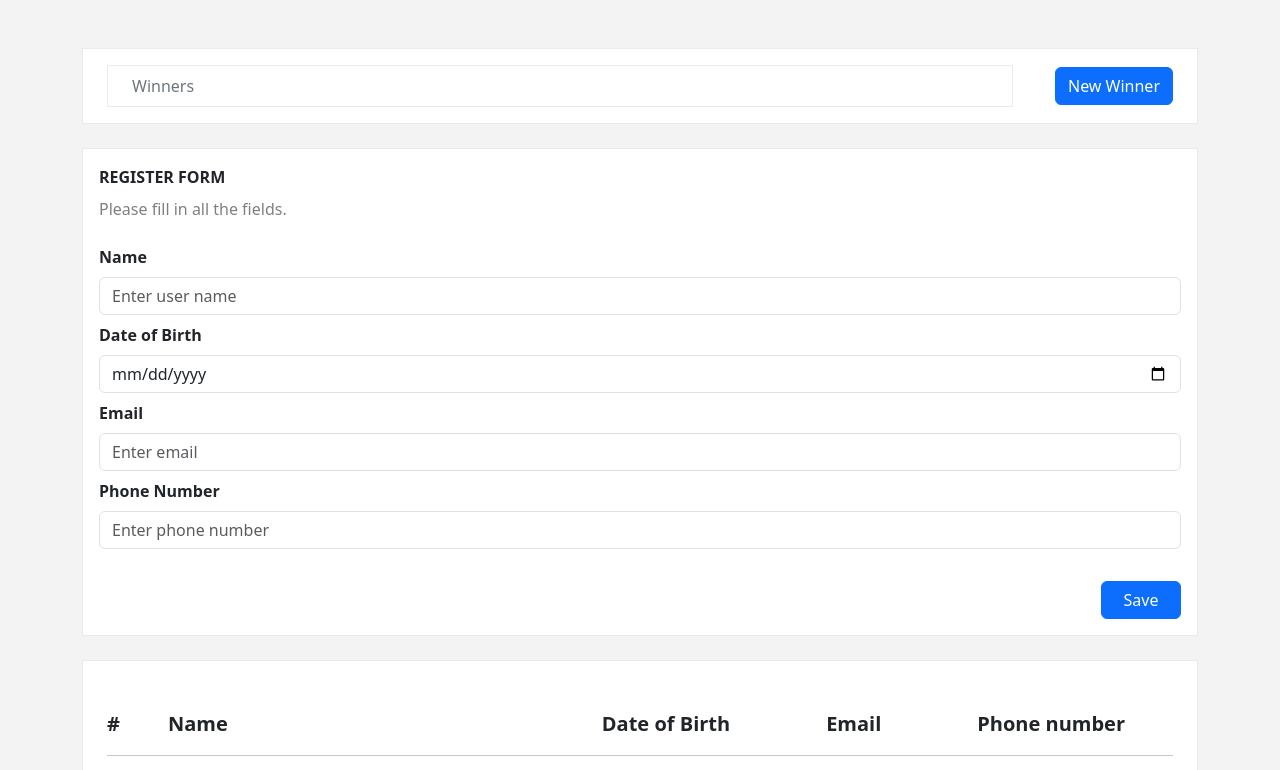
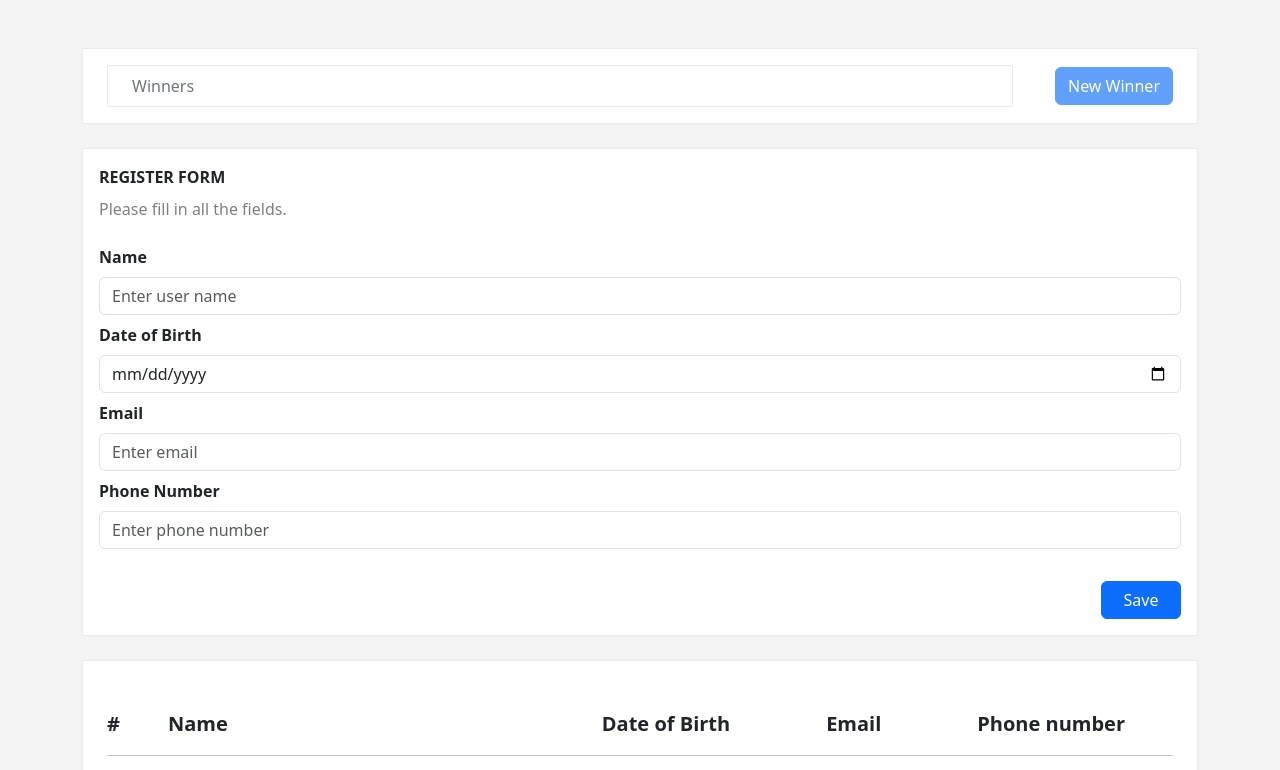
Before and after one commit to Vitalina-Korchova/vue-lottery-app, a Vue app: page / in a window 1280 px wide. Shown: the top 770 px of the page. Built offline with nearby package versions, Linux system fonts and the light colour scheme.

Commit message:
added funcs in WinnersBlock

```diff
--- a/src/App.vue
+++ b/src/App.vue
@@ -1,15 +1,23 @@
 <script setup lang="ts">
+import { ref } from 'vue'
 import WinnerBlock from './components/WinnersBlock.vue'
 import ListParticipants from './components/ListParticipantsBlock.vue'
+import RegistrationForm from './components/RegistrationForm.vue'
+import type { Participant } from './components/RegistrationForm.vue'
+
+const participants = ref<Participant[]>([])
+
+const addParticipant = (newParticipant: Participant) => {
+  participants.value.push(newParticipant)
+}
 </script>
 
 <template>
-  <body>
-    <div class="container">
-      <WinnerBlock />
-      <ListParticipants />
-    </div>
-  </body>
+  <div class="container">
+    <WinnerBlock :participants="participants" />
+    <RegistrationForm @add-participant="addParticipant" />
+    <ListParticipants :participants="participants" />
+  </div>
 </template>
 
 <style scoped>
--- a/src/components/ListParticipantsBlock.vue
+++ b/src/components/ListParticipantsBlock.vue
@@ -1,19 +1,16 @@
 <script setup lang="ts">
-import { ref } from 'vue'
-import RegistrationForm from './RegistrationForm.vue'
+import type { PropType } from 'vue'
 import type { Participant } from './RegistrationForm.vue'
 
-//масив
-const participants = ref<Participant[]>([])
-
-// Метод для оновлення списку учасників
-const addParticipant = (newParticipant: Participant) => {
-  participants.value.push(newParticipant)
-}
+defineProps({
+  participants: {
+    type: Array as PropType<Participant[]>,
+    required: true
+  }
+})
 </script>
 
 <template>
-  <RegistrationForm @add-participant="addParticipant" />
   <div
     id="containerParticipants"
     class="d-flex flex-column py-5 px-4 mb-5 bg-white border border-light-subtle"
--- a/src/components/RegistrationForm.vue
+++ b/src/components/RegistrationForm.vue
@@ -16,6 +16,9 @@ const participant = reactive<Participant>({
 })
 
 const participants = ref<Participant[]>([])
+
+console.log('Поточний список учасників:', participants.value)
+
 const errors = reactive<{ [key: string]: string }>({
   name: '',
   dateBirth: '',
@@ -80,8 +83,6 @@ const saveParticipant = (event: Event) => {
 
   // Викликаємо подію, передаючи нового учасника
   emit('add-participant', newParticipant)
-
-  console.log('Поточний список учасників:', participants.value)
 }
 </script>
 
--- a/src/components/WinnersBlock.vue
+++ b/src/components/WinnersBlock.vue
@@ -1,14 +1,69 @@
-<script setup lang="ts"></script>
+<script setup lang="ts">
+import { ref, watch, onMounted } from 'vue'
+import type { PropType } from 'vue'
+import type { Participant } from './RegistrationForm.vue'
+
+const props = defineProps({
+  participants: {
+    type: Array as PropType<Participant[]>,
+    required: true
+  }
+})
+
+const winners = ref<Participant[]>([])
+
+const isButtonDisabled = ref(true)
+
+const checkParticipants = () => {
+  isButtonDisabled.value = props.participants.length < 4
+}
+
+//перевірка при завантаженні дом
+onMounted(() => {
+  checkParticipants()
+})
+
+//постійно спостерігає за масивом
+watch(
+  () => props.participants,
+  () => {
+    checkParticipants()
+  },
+  { deep: true }
+)
+
+const selectWinners = () => {
+  const shuffled = [...props.participants].sort(() => 0.5 - Math.random())
+  winners.value = shuffled.slice(0, 3)
+
+  // Виведення імен переможців у консоль
+  console.log('Winners:')
+  winners.value.forEach((winner, index) => {
+    console.log(`${index + 1}. ${winner.name}`)
+  })
+}
+</script>
 
 <template>
   <div
     id="containerWinners"
     class="d-flex justify-content-between bg-white px-4 py-3 mt-5 mb-4 border border-light-subtle align-items-center"
   >
-    <div id="fieldForWinners" class="d-flex border border-light-subtle">
-      <span class="px-4 py-2 fs-6 text-secondary">Winners</span>
+    <div id="fieldForWinners" class="d-flex border border-light-subtle align-items-center">
+      <!-- <span class="winners mx-2 px-2 text-bg-primary" id="winner1"></span>
+      <span class="winners mx-2 px-2 text-bg-primary" id="winner2"></span>
+      <span class="winners mx-2 px-2 text-bg-primary" id="winner3"></span> -->
+      <span class="fs-6 px-4 py-2 text-secondary">Winners</span>
     </div>
-    <button id="btnNewWinners" type="button" class="btn btn-primary">New Winner</button>
+    <button
+      id="btnNewWinners"
+      type="button"
+      class="btn btn-primary"
+      :disabled="isButtonDisabled"
+      @click="selectWinners"
+    >
+      New Winner
+    </button>
   </div>
 </template>
 
@@ -16,4 +71,10 @@
 #fieldForWinners {
   width: 85%;
 }
+
+.winners {
+  border-radius: 2px;
+  font-weight: 600;
+  font-size: 14px;
+}
 </style>
```
